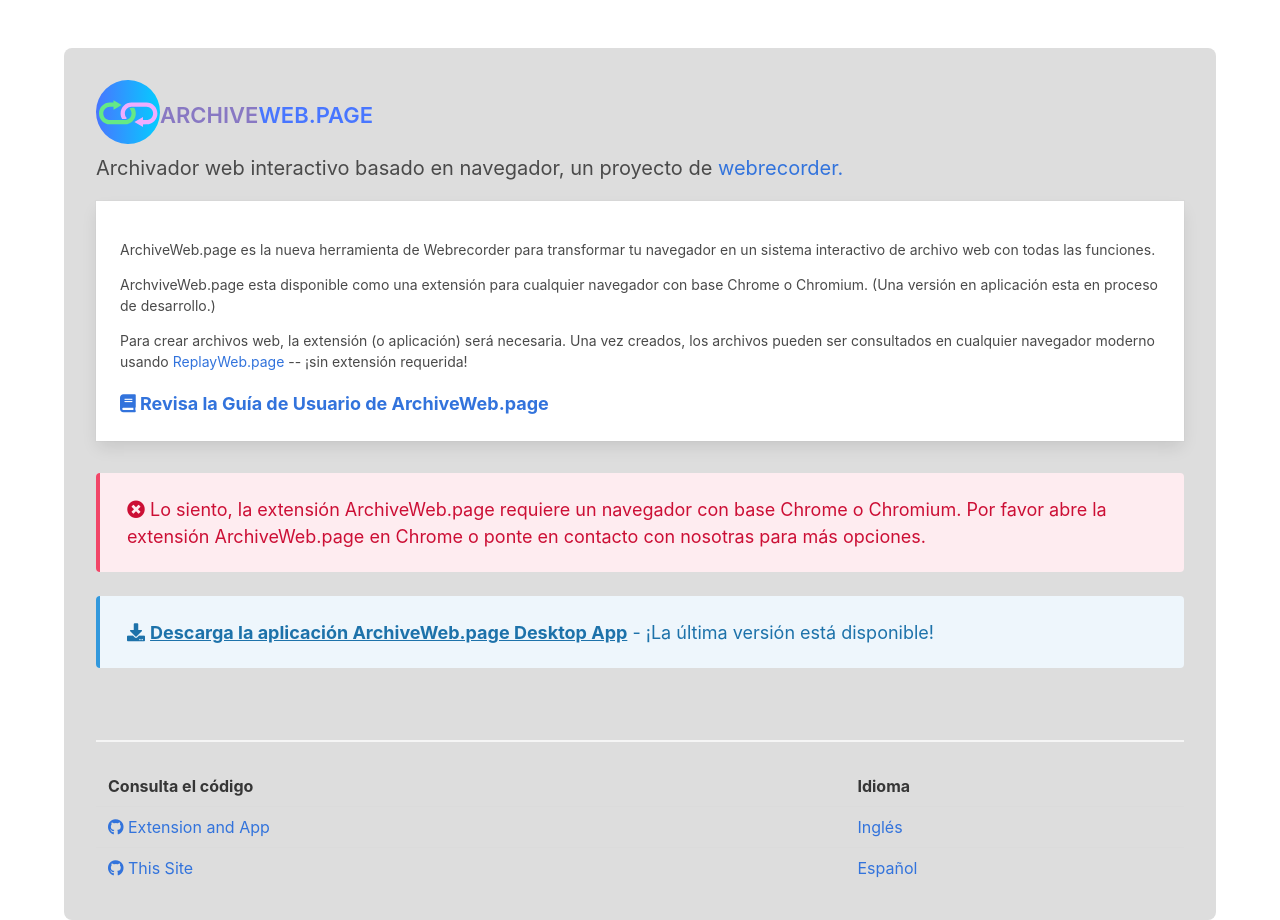
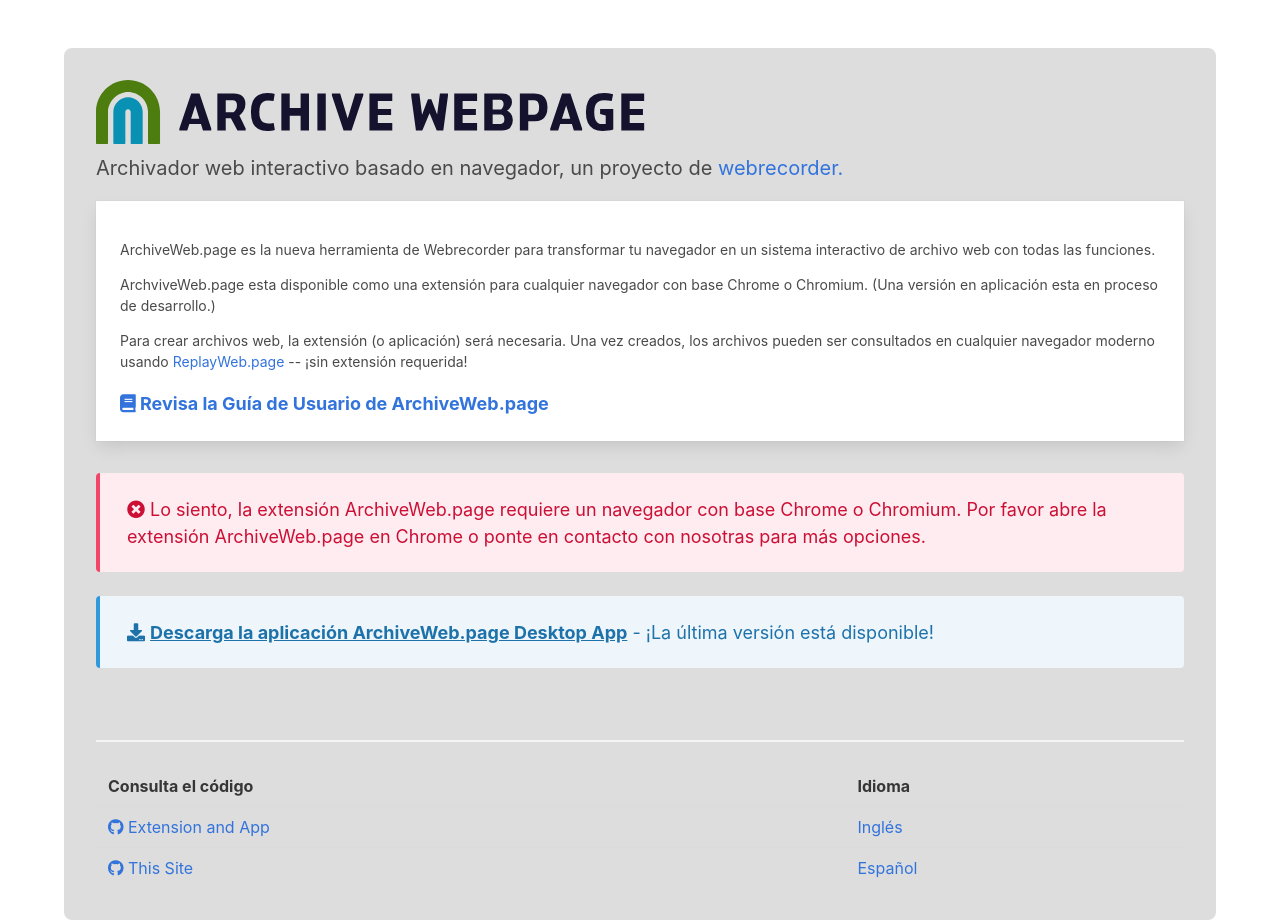
Before and after one commit to webrecorder/archiveweb.page-site, a Jekyll site: the page built from index-es.html, in a window 1280 px wide. Built offline with Jekyll 4.4.1, drawn with Linux system fonts in a browser that asks for light colours.

Commit message:
Add new logo on /es/ landing page

```diff
--- a/index-es.html
+++ b/index-es.html
@@ -9,9 +9,7 @@
     <section class="main">
       <div class="">
         <p class="title">
-          <img class="logo" src="/assets/images/awp-logo.svg"/>
-          <span class="awp-logo-font awp-purple">archive</span>
-          <span class="awp-logo-font awp-blue">web.page</span>
+          <img class="logo" alt="ArchiveWeb.page" src="/assets/brand/archivewebpage-lockup-color.svg"/>
         </p>
         <p class="subtitle">
             Archivador web interactivo basado en navegador, un proyecto de <a href="https://webrecorder.net/">webrecorder.</a>
```
